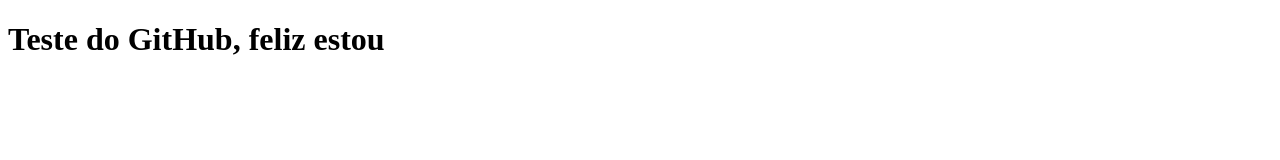
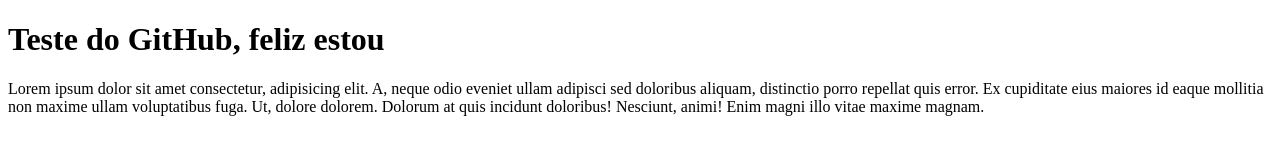
Before and after one commit to KauaStein/Testando-git, a plain HTML site: page index.html in a window 1280 px wide. Drawn offline with Linux system fonts and the light colour scheme.

Commit message:
inclussão de paragrafo

```diff
--- a/index.html
+++ b/index.html
@@ -11,5 +11,7 @@
         Teste do GitHub, feliz estou
     </h1>
 
+    Lorem ipsum dolor sit amet consectetur, adipisicing elit. A, neque odio eveniet ullam adipisci sed doloribus aliquam, distinctio porro repellat quis error. Ex cupiditate eius maiores id eaque mollitia non maxime ullam voluptatibus fuga. Ut, dolore dolorem. Dolorum at quis incidunt doloribus! Nesciunt, animi! Enim magni illo vitae maxime magnam.
+
 </body>
 </html>
```
